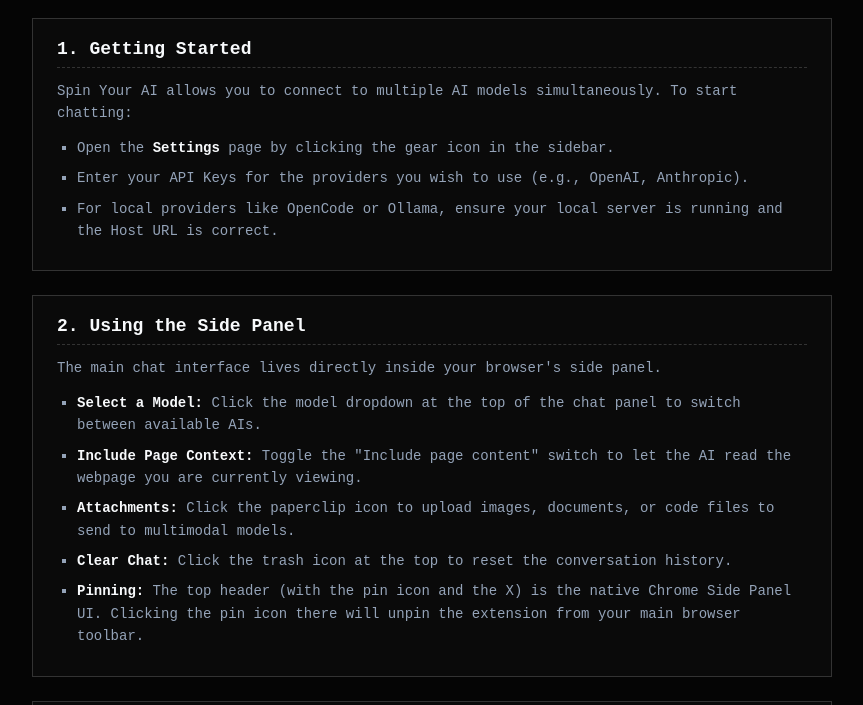
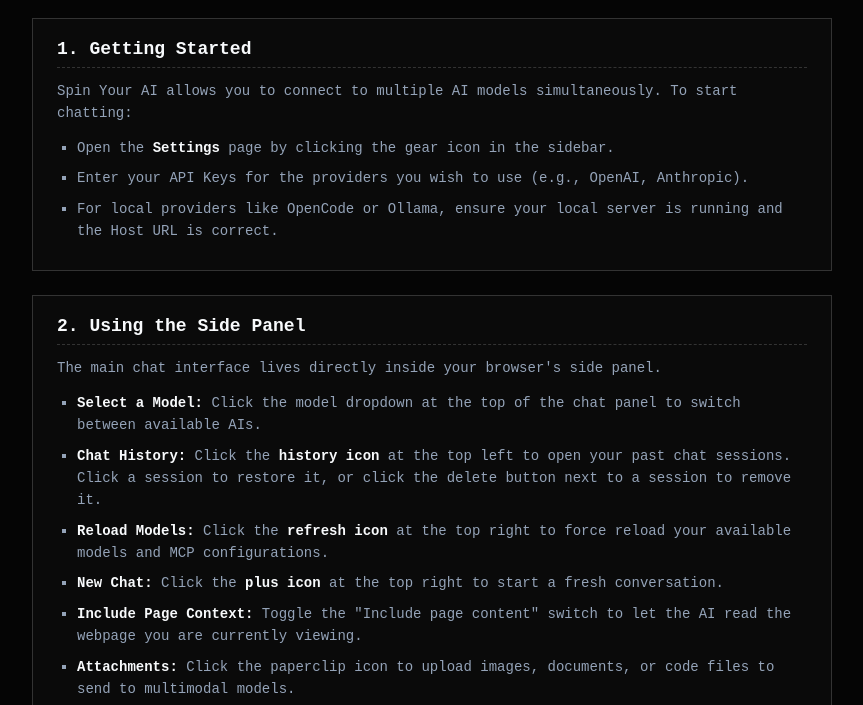
Before and after one commit to abhijeetjha0/spin-your-ai, a browser extension: page help/index.html in a window 1280 px wide. Shown: the part 93-798 px from the top of the page, without its empty margins (208-1071 px from the left). Drawn offline with nearby package versions, Linux system fonts and the light colour scheme.

Commit message:
docs: update README and help documentation with chat history and model reload features

```diff
--- a/help/index.html
+++ b/help/index.html
@@ -33,9 +33,11 @@
         <p>The main chat interface lives directly inside your browser's side panel.</p>
         <ul>
           <li><strong>Select a Model:</strong> Click the model dropdown at the top of the chat panel to switch between available AIs.</li>
+          <li><strong>Chat History:</strong> Click the <strong>history icon</strong> at the top left to open your past chat sessions. Click a session to restore it, or click the delete button next to a session to remove it.</li>
+          <li><strong>Reload Models:</strong> Click the <strong>refresh icon</strong> at the top right to force reload your available models and MCP configurations.</li>
+          <li><strong>New Chat:</strong> Click the <strong>plus icon</strong> at the top right to start a fresh conversation.</li>
           <li><strong>Include Page Context:</strong> Toggle the "Include page content" switch to let the AI read the webpage you are currently viewing.</li>
           <li><strong>Attachments:</strong> Click the paperclip icon to upload images, documents, or code files to send to multimodal models.</li>
-          <li><strong>Clear Chat:</strong> Click the trash icon at the top to reset the conversation history.</li>
           <li><strong>Pinning:</strong> The top header (with the pin icon and the X) is the native Chrome Side Panel UI. Clicking the pin icon there will unpin the extension from your main browser toolbar.</li>
         </ul>
       </section>
```
Also changed, not shown: README.md.
